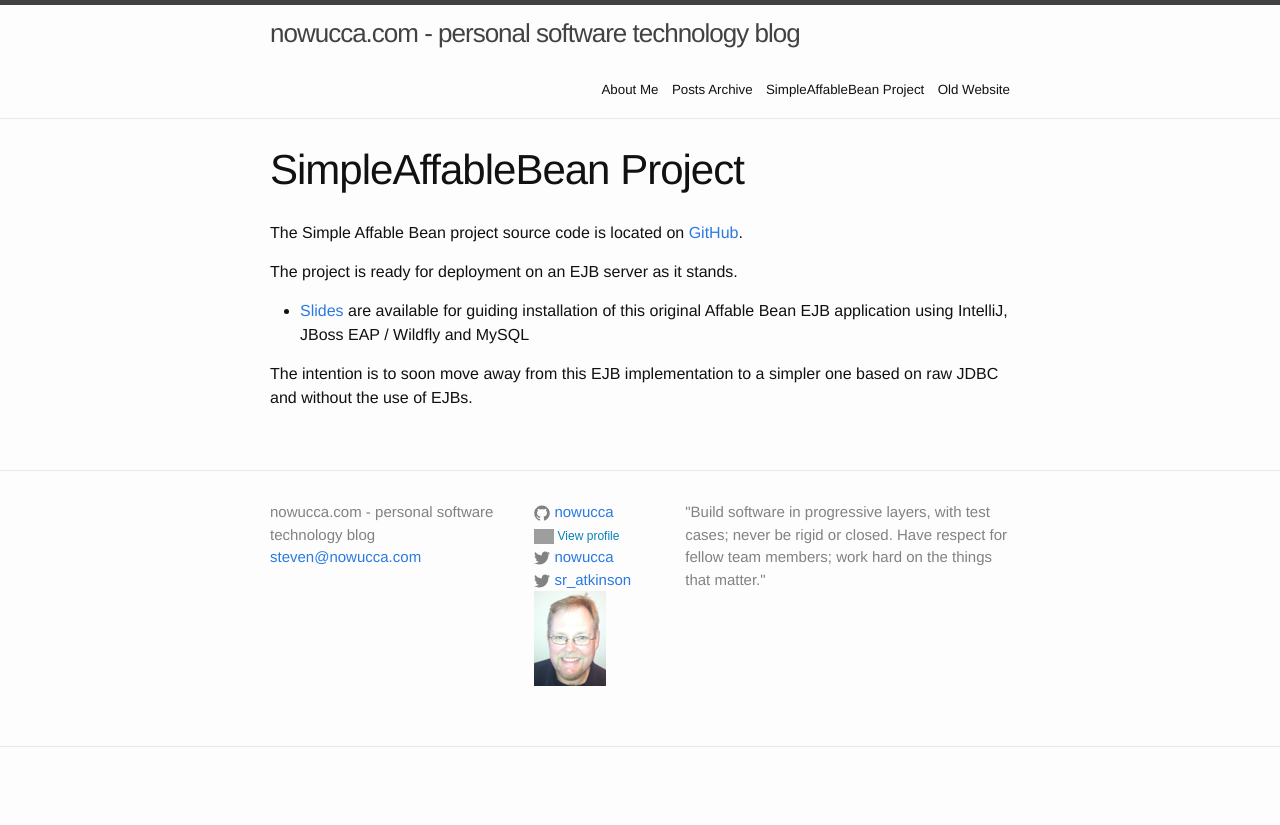
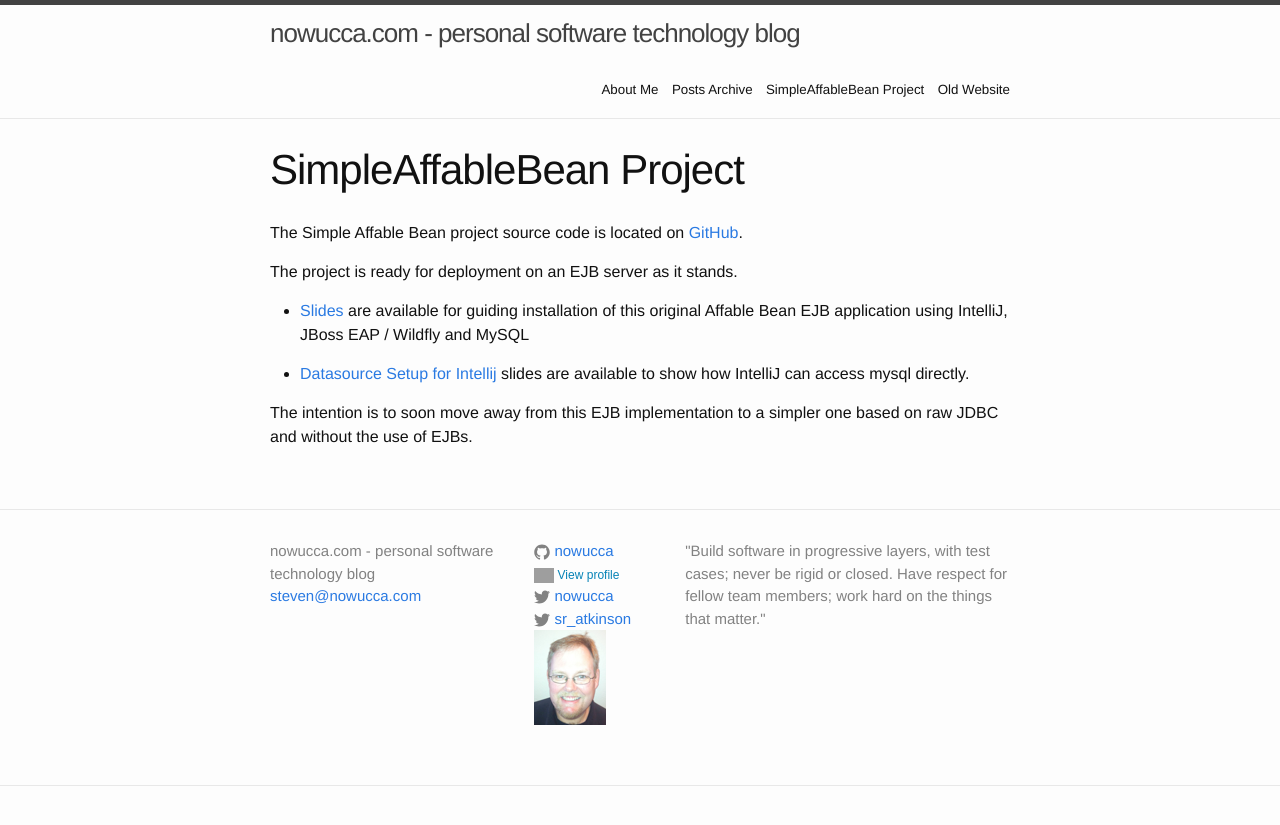
Before and after one commit to nowucca/nowucca.github.io, a Jekyll site: the page built from SimpleAffableBean/index.md, in a window 1280 px wide. Shown: the top 825 px of the page. Built offline with Jekyll 4.4.1, drawn with Linux system fonts in a browser that asks for light colours; grey boxes are pictures that could not be loaded.

Commit message:
Added another presentation for setting up a data source inside IntelliJ

```diff
--- a/SimpleAffableBean/index.md
+++ b/SimpleAffableBean/index.md
@@ -6,9 +6,13 @@
 The Simple Affable Bean project source code is located on [GitHub][2].
 
 The project is ready for deployment on an EJB server as it stands.
+
 * [Slides][1] are available for guiding installation of this original Affable Bean EJB application using IntelliJ, JBoss EAP / Wildfly and MySQL
+
+* [Datasource Setup for Intellij][3] slides are available to show how IntelliJ can access mysql directly.
 
 The intention is to soon move away from this EJB implementation to a simpler one based on raw JDBC and without the use of EJBs.
 
 [1]: /SimpleAffableBean/docs/intellij-jboss-setup.pdf
 [2]: http://github.com/nowucca/SimpleAffableBean
+[3]: /SimpleAffableBean/docs/intellij-datasource-setup.pdf
```
Also changed, not shown: 1 other file.
